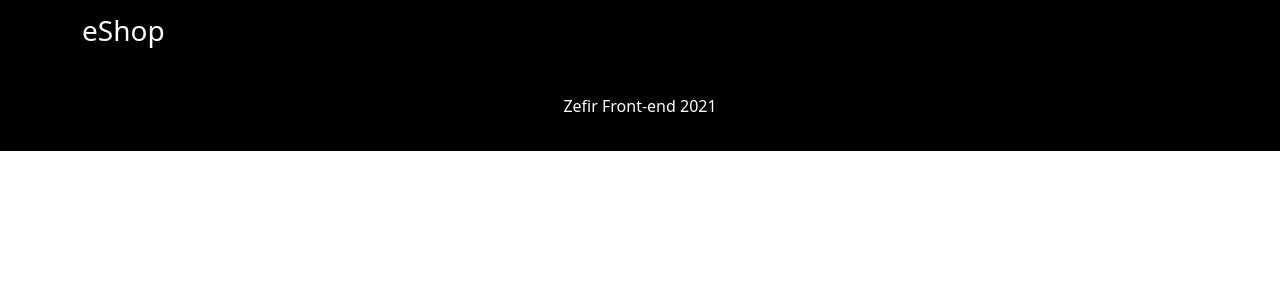
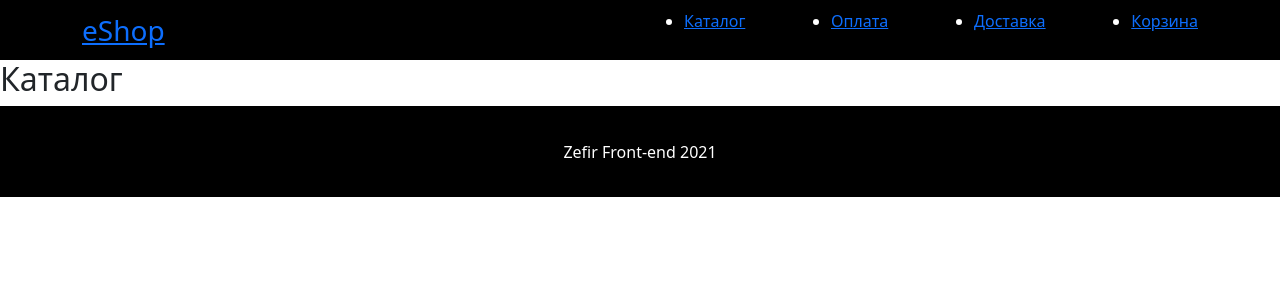
Before and after one commit to AndriiHryhorovych/e-shop, a Vue app: page /catalog in a window 1280 px wide. Shown: the top 300 px of the page. Built offline with nearby package versions, Linux system fonts and the light colour scheme.

Commit message:
menu added

```diff
--- a/src/components/appHeader.vue
+++ b/src/components/appHeader.vue
@@ -3,13 +3,26 @@
         <div class="container">
             <div class="row">
                 <div class="col-2 title">
-                    <span>eShop</span>
+                    <router-link to="/">eShop</router-link>
                 </div>
                 <div class="col-4">
 
                 </div>
                 <div class="col-6">
-
+                    <ul class="menu d-flex justify-content-between">
+                        <li>
+                            <router-link to="/catalog">Каталог</router-link>
+                        </li>
+                        <li>
+                            <router-link to="/payments">Оплата</router-link>
+                        </li>
+                        <li>
+                            <router-link to="/delivery">Доставка</router-link>
+                        </li>
+                        <li>
+                            <router-link to="/cart">Корзина</router-link>
+                        </li>
+                    </ul>
                 </div>
             </div>
         </div>
--- a/src/views/Catalog.vue
+++ b/src/views/Catalog.vue
@@ -1,6 +1,6 @@
 <template>
     <div>
-
+        <h2>Каталог</h2>
     </div>
 </template>
 
```
